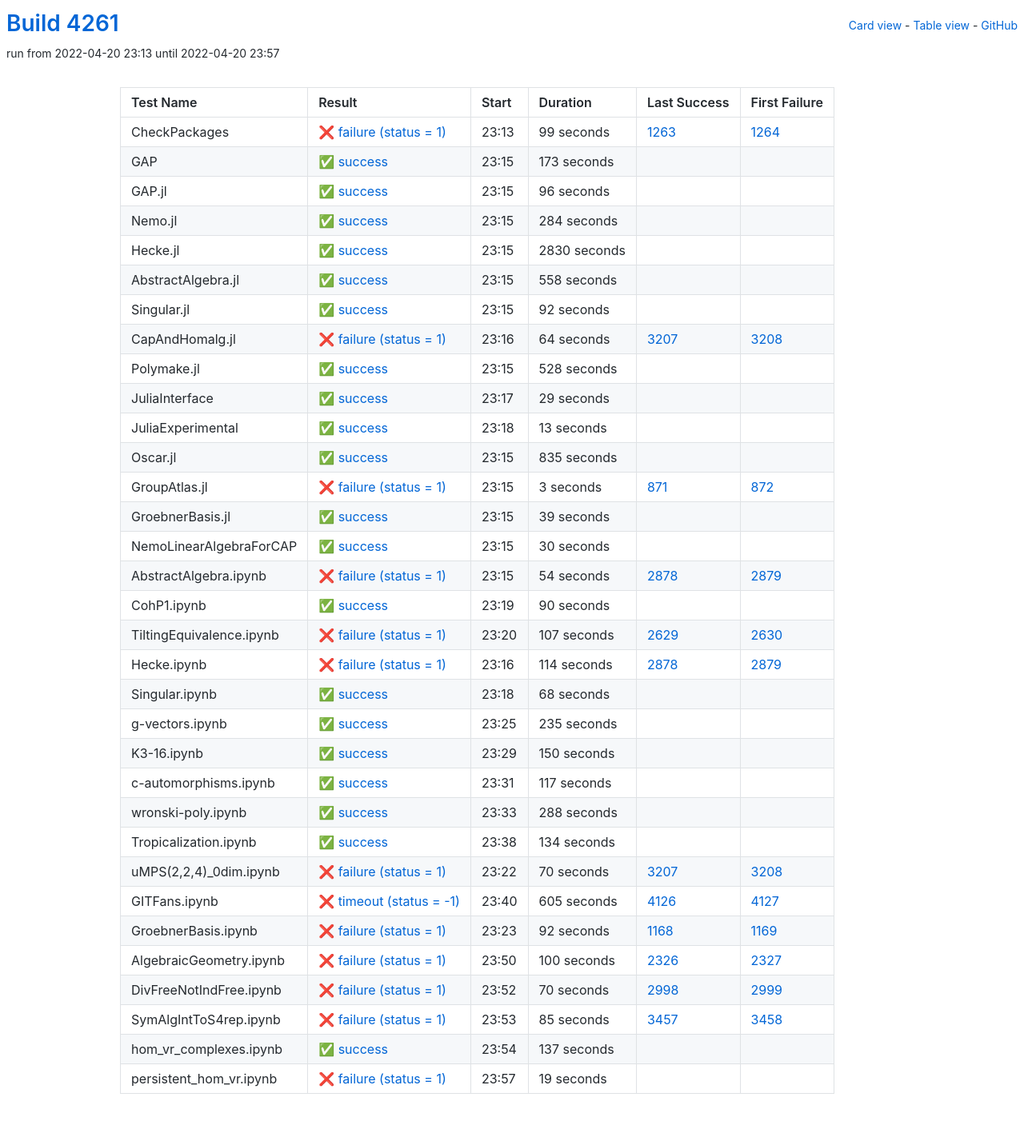
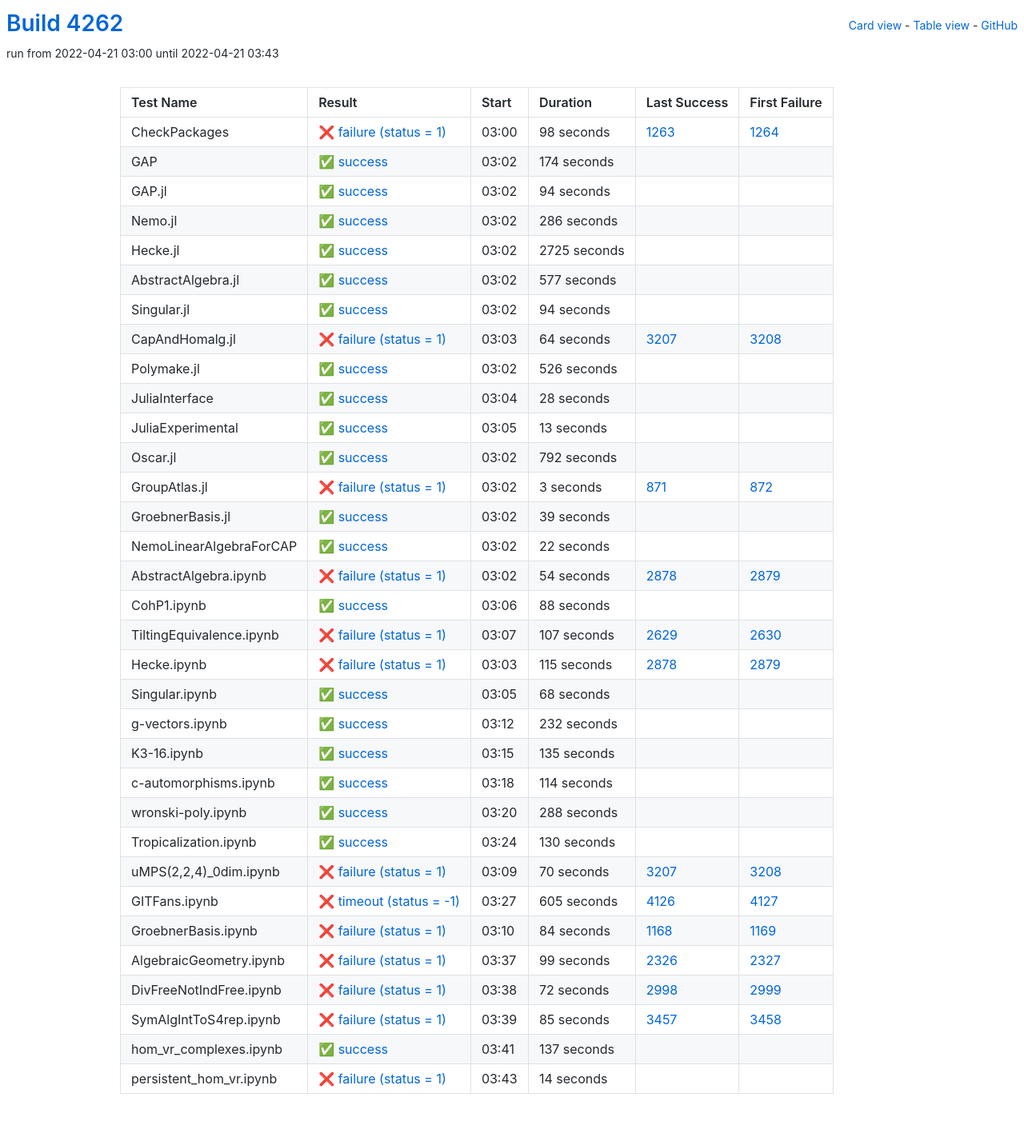
Before and after one commit to oscar-system/oscar-ci-status-stable, a Jekyll site: the page built from table.html, in a window 1280 px wide. Shown: the whole page at 80% size. Built offline with Jekyll 4.4.1, drawn with Linux system fonts in a browser that asks for light colours.

Commit message:
Build #4262

```diff
--- a/_data/ci.yml
+++ b/_data/ci.yml
@@ -1,6 +1,6 @@
 ---
-build: 4261
-build_url: https://oscarci.mathematik.uni-kl.de/job/oscar-stable/4261/
+build: 4262
+build_url: https://oscarci.mathematik.uni-kl.de/job/oscar-stable/4262/
 job: oscar-stable
 organization: oscar-system
 repo: oscar-ci-status-stable
@@ -8,92 +8,92 @@ repourl: https://github.com/oscar-system/oscar-ci-status-stable
 tests:
 - name: CheckPackages
   id: checkpackages
-  log: https://oscarci.mathematik.uni-kl.de/job/oscar-stable/4261/artifact/logs/build-4261/CheckPackages.log
-  start: 2022-04-20 23:13
+  log: https://oscarci.mathematik.uni-kl.de/job/oscar-stable/4262/artifact/logs/build-4262/CheckPackages.log
+  start: 2022-04-21 03:00
   success: false
   exitcode: 1
   status: failure
-  duration: 99
+  duration: 98
   last_success: 1263
   last_success_url: https://oscarci.mathematik.uni-kl.de/job/oscar-stable/1263/
   first_failure: 1264
   first_failure_url: https://oscarci.mathematik.uni-kl.de/job/oscar-stable/1264/
 - name: GAP
   id: gap
-  log: https://oscarci.mathematik.uni-kl.de/job/oscar-stable/4261/artifact/logs/build-4261/GAP.log
-  start: 2022-04-20 23:15
+  log: https://oscarci.mathematik.uni-kl.de/job/oscar-stable/4262/artifact/logs/build-4262/GAP.log
+  start: 2022-04-21 03:02
   success: true
   exitcode: 0
   status: success
-  duration: 173
+  duration: 174
   last_success: false
   last_success_url:
   first_failure: false
   first_failure_url:
 - name: GAP.jl
   id: gap-jl
-  log: https://oscarci.mathematik.uni-kl.de/job/oscar-stable/4261/artifact/logs/build-4261/GAP.jl.log
-  start: 2022-04-20 23:15
+  log: https://oscarci.mathematik.uni-kl.de/job/oscar-stable/4262/artifact/logs/build-4262/GAP.jl.log
+  start: 2022-04-21 03:02
   success: true
   exitcode: 0
   status: success
-  duration: 96
+  duration: 94
   last_success: false
   last_success_url:
   first_failure: false
   first_failure_url:
 - name: Nemo.jl
   id: nemo-jl
-  log: https://oscarci.mathematik.uni-kl.de/job/oscar-stable/4261/artifact/logs/build-4261/Nemo.jl.log
-  start: 2022-04-20 23:15
+  log: https://oscarci.mathematik.uni-kl.de/job/oscar-stable/4262/artifact/logs/build-4262/Nemo.jl.log
+  start: 2022-04-21 03:02
   success: true
   exitcode: 0
   status: success
-  duration: 284
+  duration: 286
   last_success: false
   last_success_url:
   first_failure: false
   first_failure_url:
 - name: Hecke.jl
   id: hecke-jl
-  log: https://oscarci.mathematik.uni-kl.de/job/oscar-stable/4261/artifact/logs/build-4261/Hecke.jl.log
-  start: 2022-04-20 23:15
+  log: https://oscarci.mathematik.uni-kl.de/job/oscar-stable/4262/artifact/logs/build-4262/Hecke.jl.log
+  start: 2022-04-21 03:02
   success: true
   exitcode: 0
   status: success
-  duration: 2830
+  duration: 2725
   last_success: false
   last_success_url:
   first_failure: false
   first_failure_url:
 - name: AbstractAlgebra.jl
   id: abstractalgebra-jl
-  log: https://oscarci.mathematik.uni-kl.de/job/oscar-stable/4261/artifact/logs/build-4261/AbstractAlgebra.jl.log
-  start: 2022-04-20 23:15
+  log: https://oscarci.mathematik.uni-kl.de/job/oscar-stable/4262/artifact/logs/build-4262/AbstractAlgebra.jl.log
+  start: 2022-04-21 03:02
   success: true
   exitcode: 0
   status: success
-  duration: 558
+  duration: 577
   last_success: false
   last_success_url:
   first_failure: false
   first_failure_url:
 - name: Singular.jl
   id: singular-jl
-  log: https://oscarci.mathematik.uni-kl.de/job/oscar-stable/4261/artifact/logs/build-4261/Singular.jl.log
-  start: 2022-04-20 23:15
+  log: https://oscarci.mathematik.uni-kl.de/job/oscar-stable/4262/artifact/logs/build-4262/Singular.jl.log
+  start: 2022-04-21 03:02
   success: true
   exitcode: 0
   status: success
-  duration: 92
+  duration: 94
   last_success: false
   last_success_url:
   first_failure: false
   first_failure_url:
 - name: CapAndHomalg.jl
   id: capandhomalg-jl
-  log: https://oscarci.mathematik.uni-kl.de/job/oscar-stable/4261/artifact/logs/build-4261/CapAndHomalg.jl.log
-  start: 2022-04-20 23:16
+  log: https://oscarci.mathematik.uni-kl.de/job/oscar-stable/4262/artifact/logs/build-4262/CapAndHomalg.jl.log
+  start: 2022-04-21 03:03
   success: false
   exitcode: 1
   status: failure
@@ -104,32 +104,32 @@ tests:
   first_failure_url: https://oscarci.mathematik.uni-kl.de/job/oscar-stable/3208/
 - name: Polymake.jl
   id: polymake-jl
-  log: https://oscarci.mathematik.uni-kl.de/job/oscar-stable/4261/artifact/logs/build-4261/Polymake.jl.log
-  start: 2022-04-20 23:15
+  log: https://oscarci.mathematik.uni-kl.de/job/oscar-stable/4262/artifact/logs/build-4262/Polymake.jl.log
+  start: 2022-04-21 03:02
   success: true
   exitcode: 0
   status: success
-  duration: 528
+  duration: 526
   last_success: false
   last_success_url:
   first_failure: false
   first_failure_url:
 - name: JuliaInterface
   id: juliainterface
-  log: https://oscarci.mathematik.uni-kl.de/job/oscar-stable/4261/artifact/logs/build-4261/JuliaInterface.log
-  start: 2022-04-20 23:17
+  log: https://oscarci.mathematik.uni-kl.de/job/oscar-stable/4262/artifact/logs/build-4262/JuliaInterface.log
+  start: 2022-04-21 03:04
   success: true
   exitcode: 0
   status: success
-  duration: 29
+  duration: 28
   last_success: false
   last_success_url:
   first_failure: false
   first_failure_url:
 - name: JuliaExperimental
   id: juliaexperimental
-  log: https://oscarci.mathematik.uni-kl.de/job/oscar-stable/4261/artifact/logs/build-4261/JuliaExperimental.log
-  start: 2022-04-20 23:18
+  log: https://oscarci.mathematik.uni-kl.de/job/oscar-stable/4262/artifact/logs/build-4262/JuliaExperimental.log
+  start: 2022-04-21 03:05
   success: true
   exitcode: 0
   status: success
@@ -140,20 +140,20 @@ tests:
   first_failure_url:
 - name: Oscar.jl
   id: oscar-jl
-  log: https://oscarci.mathematik.uni-kl.de/job/oscar-stable/4261/artifact/logs/build-4261/Oscar.jl.log
-  start: 2022-04-20 23:15
+  log: https://oscarci.mathematik.uni-kl.de/job/oscar-stable/4262/artifact/logs/build-4262/Oscar.jl.log
+  start: 2022-04-21 03:02
   success: true
   exitcode: 0
   status: success
-  duration: 835
+  duration: 792
   last_success: false
   last_success_url:
   first_failure: false
   first_failure_url:
 - name: GroupAtlas.jl
   id: groupatlas-jl
-  log: https://oscarci.mathematik.uni-kl.de/job/oscar-stable/4261/artifact/logs/build-4261/GroupAtlas.jl.log
-  start: 2022-04-20 23:15
+  log: https://oscarci.mathematik.uni-kl.de/job/oscar-stable/4262/artifact/logs/build-4262/GroupAtlas.jl.log
+  start: 2022-04-21 03:02
   success: false
   exitcode: 1
   status: failure
@@ -164,8 +164,8 @@ tests:
   first_failure_url: https://oscarci.mathematik.uni-kl.de/job/oscar-stable/872/
 - name: GroebnerBasis.jl
   id: groebnerbasis-jl
-  log: https://oscarci.mathematik.uni-kl.de/job/oscar-stable/4261/artifact/logs/build-4261/GroebnerBasis.jl.log
-  start: 2022-04-20 23:15
+  log: https://oscarci.mathematik.uni-kl.de/job/oscar-stable/4262/artifact/logs/build-4262/GroebnerBasis.jl.log
+  start: 2022-04-21 03:02
   success: true
   exitcode: 0
   status: success
@@ -176,20 +176,20 @@ tests:
   first_failure_url:
 - name: NemoLinearAlgebraForCAP
   id: nemolinearalgebraforcap
-  log: https://oscarci.mathematik.uni-kl.de/job/oscar-stable/4261/artifact/logs/build-4261/NemoLinearAlgebraForCAP.log
-  start: 2022-04-20 23:15
+  log: https://oscarci.mathematik.uni-kl.de/job/oscar-stable/4262/artifact/logs/build-4262/NemoLinearAlgebraForCAP.log
+  start: 2022-04-21 03:02
   success: true
   exitcode: 0
   status: success
-  duration: 30
+  duration: 22
   last_success: false
   last_success_url:
   first_failure: false
   first_failure_url:
 - name: AbstractAlgebra.ipynb
   id: abstractalgebra-ipynb
-  log: https://oscarci.mathematik.uni-kl.de/job/oscar-stable/4261/artifact/logs/build-4261/AbstractAlgebra.ipynb.log
-  start: 2022-04-20 23:15
+  log: https://oscarci.mathematik.uni-kl.de/job/oscar-stable/4262/artifact/logs/build-4262/AbstractAlgebra.ipynb.log
+  start: 2022-04-21 03:02
   success: false
   exitcode: 1
   status: failure
@@ -200,20 +200,20 @@ tests:
   first_failure_url: https://oscarci.mathematik.uni-kl.de/job/oscar-stable/2879/
 - name: CohP1.ipynb
   id: cohp1-ipynb
-  log: https://oscarci.mathematik.uni-kl.de/job/oscar-stable/4261/artifact/logs/build-4261/CohP1.ipynb.log
-  start: 2022-04-20 23:19
+  log: https://oscarci.mathematik.uni-kl.de/job/oscar-stable/4262/artifact/logs/build-4262/CohP1.ipynb.log
+  start: 2022-04-21 03:06
   success: true
   exitcode: 0
   status: success
-  duration: 90
+  duration: 88
   last_success: false
   last_success_url:
   first_failure: false
   first_failure_url:
 - name: TiltingEquivalence.ipynb
   id: tiltingequivalence-ipynb
-  log: https://oscarci.mathematik.uni-kl.de/job/oscar-stable/4261/artifact/logs/build-4261/TiltingEquivalence.ipynb.log
-  start: 2022-04-20 23:20
+  log: https://oscarci.mathematik.uni-kl.de/job/oscar-stable/4262/artifact/logs/build-4262/TiltingEquivalence.ipynb.log
+  start: 2022-04-21 03:07
   success: false
   exitcode: 1
   status: failure
@@ -224,20 +224,20 @@ tests:
   first_failure_url: https://oscarci.mathematik.uni-kl.de/job/oscar-stable/2630/
 - name: Hecke.ipynb
   id: hecke-ipynb
-  log: https://oscarci.mathematik.uni-kl.de/job/oscar-stable/4261/artifact/logs/build-4261/Hecke.ipynb.log
-  start: 2022-04-20 23:16
+  log: https://oscarci.mathematik.uni-kl.de/job/oscar-stable/4262/artifact/logs/build-4262/Hecke.ipynb.log
+  start: 2022-04-21 03:03
   success: false
   exitcode: 1
   status: failure
-  duration: 114
+  duration: 115
   last_success: 2878
   last_success_url: https://oscarci.mathematik.uni-kl.de/job/oscar-stable/2878/
   first_failure: 2879
   first_failure_url: https://oscarci.mathematik.uni-kl.de/job/oscar-stable/2879/
 - name: Singular.ipynb
   id: singular-ipynb
-  log: https://oscarci.mathematik.uni-kl.de/job/oscar-stable/4261/artifact/logs/build-4261/Singular.ipynb.log
-  start: 2022-04-20 23:18
+  log: https://oscarci.mathematik.uni-kl.de/job/oscar-stable/4262/artifact/logs/build-4262/Singular.ipynb.log
+  start: 2022-04-21 03:05
   success: true
   exitcode: 0
   status: success
@@ -248,44 +248,44 @@ tests:
   first_failure_url:
 - name: g-vectors.ipynb
   id: g-vectors-ipynb
-  log: https://oscarci.mathematik.uni-kl.de/job/oscar-stable/4261/artifact/logs/build-4261/g-vectors.ipynb.log
-  start: 2022-04-20 23:25
+  log: https://oscarci.mathematik.uni-kl.de/job/oscar-stable/4262/artifact/logs/build-4262/g-vectors.ipynb.log
+  start: 2022-04-21 03:12
   success: true
   exitcode: 0
   status: success
-  duration: 235
+  duration: 232
   last_success: false
   last_success_url:
   first_failure: false
   first_failure_url:
 - name: K3-16.ipynb
   id: k3-16-ipynb
-  log: https://oscarci.mathematik.uni-kl.de/job/oscar-stable/4261/artifact/logs/build-4261/K3-16.ipynb.log
-  start: 2022-04-20 23:29
+  log: https://oscarci.mathematik.uni-kl.de/job/oscar-stable/4262/artifact/logs/build-4262/K3-16.ipynb.log
+  start: 2022-04-21 03:15
   success: true
   exitcode: 0
   status: success
-  duration: 150
+  duration: 135
   last_success: false
   last_success_url:
   first_failure: false
   first_failure_url:
 - name: c-automorphisms.ipynb
   id: c-automorphisms-ipynb
-  log: https://oscarci.mathematik.uni-kl.de/job/oscar-stable/4261/artifact/logs/build-4261/c-automorphisms.ipynb.log
-  start: 2022-04-20 23:31
+  log: https://oscarci.mathematik.uni-kl.de/job/oscar-stable/4262/artifact/logs/build-4262/c-automorphisms.ipynb.log
+  start: 2022-04-21 03:18
   success: true
   exitcode: 0
   status: success
-  duration: 117
+  duration: 114
   last_success: false
   last_success_url:
   first_failure: false
   first_failure_url:
 - name: wronski-poly.ipynb
   id: wronski-poly-ipynb
-  log: https://oscarci.mathematik.uni-kl.de/job/oscar-stable/4261/artifact/logs/build-4261/wronski-poly.ipynb.log
-  start: 2022-04-20 23:33
+  log: https://oscarci.mathematik.uni-kl.de/job/oscar-stable/4262/artifact/logs/build-4262/wronski-poly.ipynb.log
+  start: 2022-04-21 03:20
   success: true
   exitcode: 0
   status: success
@@ -296,20 +296,20 @@ tests:
   first_failure_url:
 - name: Tropicalization.ipynb
   id: tropicalization-ipynb
-  log: https://oscarci.mathematik.uni-kl.de/job/oscar-stable/4261/artifact/logs/build-4261/Tropicalization.ipynb.log
-  start: 2022-04-20 23:38
+  log: https://oscarci.mathematik.uni-kl.de/job/oscar-stable/4262/artifact/logs/build-4262/Tropicalization.ipynb.log
+  start: 2022-04-21 03:24
   success: true
   exitcode: 0
   status: success
-  duration: 134
+  duration: 130
   last_success: false
   last_success_url:
   first_failure: false
   first_failure_url:
 - name: uMPS(2,2,4)_0dim.ipynb
   id: umps-2-2-4-0dim-ipynb
-  log: https://oscarci.mathematik.uni-kl.de/job/oscar-stable/4261/artifact/logs/build-4261/uMPS-2-2-4-_0dim.ipynb.log
-  start: 2022-04-20 23:22
+  log: https://oscarci.mathematik.uni-kl.de/job/oscar-stable/4262/artifact/logs/build-4262/uMPS-2-2-4-_0dim.ipynb.log
+  start: 2022-04-21 03:09
   success: false
   exitcode: 1
   status: failure
@@ -320,8 +320,8 @@ tests:
   first_failure_url: https://oscarci.mathematik.uni-kl.de/job/oscar-stable/3208/
 - name: GITFans.ipynb
   id: gitfans-ipynb
-  log: https://oscarci.mathematik.uni-kl.de/job/oscar-stable/4261/artifact/logs/build-4261/GITFans.ipynb.log
-  start: 2022-04-20 23:40
+  log: https://oscarci.mathematik.uni-kl.de/job/oscar-stable/4262/artifact/logs/build-4262/GITFans.ipynb.log
+  start: 2022-04-21 03:27
   success: false
   exitcode: -1
   status: timeout
@@ -332,44 +332,44 @@ tests:
   first_failure_url: https://oscarci.mathematik.uni-kl.de/job/oscar-stable/4127/
 - name: GroebnerBasis.ipynb
   id: groebnerbasis-ipynb
-  log: https://oscarci.mathematik.uni-kl.de/job/oscar-stable/4261/artifact/logs/build-4261/GroebnerBasis.ipynb.log
-  start: 2022-04-20 23:23
+  log: https://oscarci.mathematik.uni-kl.de/job/oscar-stable/4262/artifact/logs/build-4262/GroebnerBasis.ipynb.log
+  start: 2022-04-21 03:10
   success: false
   exitcode: 1
   status: failure
-  duration: 92
+  duration: 84
   last_success: 1168
   last_success_url: https://oscarci.mathematik.uni-kl.de/job/oscar-stable/1168/
   first_failure: 1169
   first_failure_url: https://oscarci.mathematik.uni-kl.de/job/oscar-stable/1169/
 - name: AlgebraicGeometry.ipynb
   id: algebraicgeometry-ipynb
-  log: https://oscarci.mathematik.uni-kl.de/job/oscar-stable/4261/artifact/logs/build-4261/AlgebraicGeometry.ipynb.log
-  start: 2022-04-20 23:50
+  log: https://oscarci.mathematik.uni-kl.de/job/oscar-stable/4262/artifact/logs/build-4262/AlgebraicGeometry.ipynb.log
+  start: 2022-04-21 03:37
   success: false
   exitcode: 1
   status: failure
-  duration: 100
+  duration: 99
   last_success: 2326
   last_success_url: https://oscarci.mathematik.uni-kl.de/job/oscar-stable/2326/
   first_failure: 2327
   first_failure_url: https://oscarci.mathematik.uni-kl.de/job/oscar-stable/2327/
 - name: DivFreeNotIndFree.ipynb
   id: divfreenotindfree-ipynb
-  log: https://oscarci.mathematik.uni-kl.de/job/oscar-stable/4261/artifact/logs/build-4261/DivFreeNotIndFree.ipynb.log
-  start: 2022-04-20 23:52
+  log: https://oscarci.mathematik.uni-kl.de/job/oscar-stable/4262/artifact/logs/build-4262/DivFreeNotIndFree.ipynb.log
+  start: 2022-04-21 03:38
   success: false
   exitcode: 1
   status: failure
-  duration: 70
+  duration: 72
   last_success: 2998
   last_success_url: https://oscarci.mathematik.uni-kl.de/job/oscar-stable/2998/
   first_failure: 2999
   first_failure_url: https://oscarci.mathematik.uni-kl.de/job/oscar-stable/2999/
 - name: SymAlgIntToS4rep.ipynb
   id: symalginttos4rep-ipynb
-  log: https://oscarci.mathematik.uni-kl.de/job/oscar-stable/4261/artifact/logs/build-4261/SymAlgIntToS4rep.ipynb.log
-  start: 2022-04-20 23:53
+  log: https://oscarci.mathematik.uni-kl.de/job/oscar-stable/4262/artifact/logs/build-4262/SymAlgIntToS4rep.ipynb.log
+  start: 2022-04-21 03:39
   success: false
   exitcode: 1
   status: failure
@@ -380,8 +380,8 @@ tests:
   first_failure_url: https://oscarci.mathematik.uni-kl.de/job/oscar-stable/3458/
 - name: hom_vr_complexes.ipynb
   id: hom-vr-complexes-ipynb
-  log: https://oscarci.mathematik.uni-kl.de/job/oscar-stable/4261/artifact/logs/build-4261/hom_vr_complexes.ipynb.log
-  start: 2022-04-20 23:54
+  log: https://oscarci.mathematik.uni-kl.de/job/oscar-stable/4262/artifact/logs/build-4262/hom_vr_complexes.ipynb.log
+  start: 2022-04-21 03:41
   success: true
   exitcode: 0
   status: success
@@ -392,12 +392,12 @@ tests:
   first_failure_url:
 - name: persistent_hom_vr.ipynb
   id: persistent-hom-vr-ipynb
-  log: https://oscarci.mathematik.uni-kl.de/job/oscar-stable/4261/artifact/logs/build-4261/persistent_hom_vr.ipynb.log
-  start: 2022-04-20 23:57
+  log: https://oscarci.mathematik.uni-kl.de/job/oscar-stable/4262/artifact/logs/build-4262/persistent_hom_vr.ipynb.log
+  start: 2022-04-21 03:43
   success: false
   exitcode: 1
   status: failure
-  duration: 19
+  duration: 14
   last_success: false
   last_success_url:
   first_failure: false
```
Also changed, not shown: README.md.
